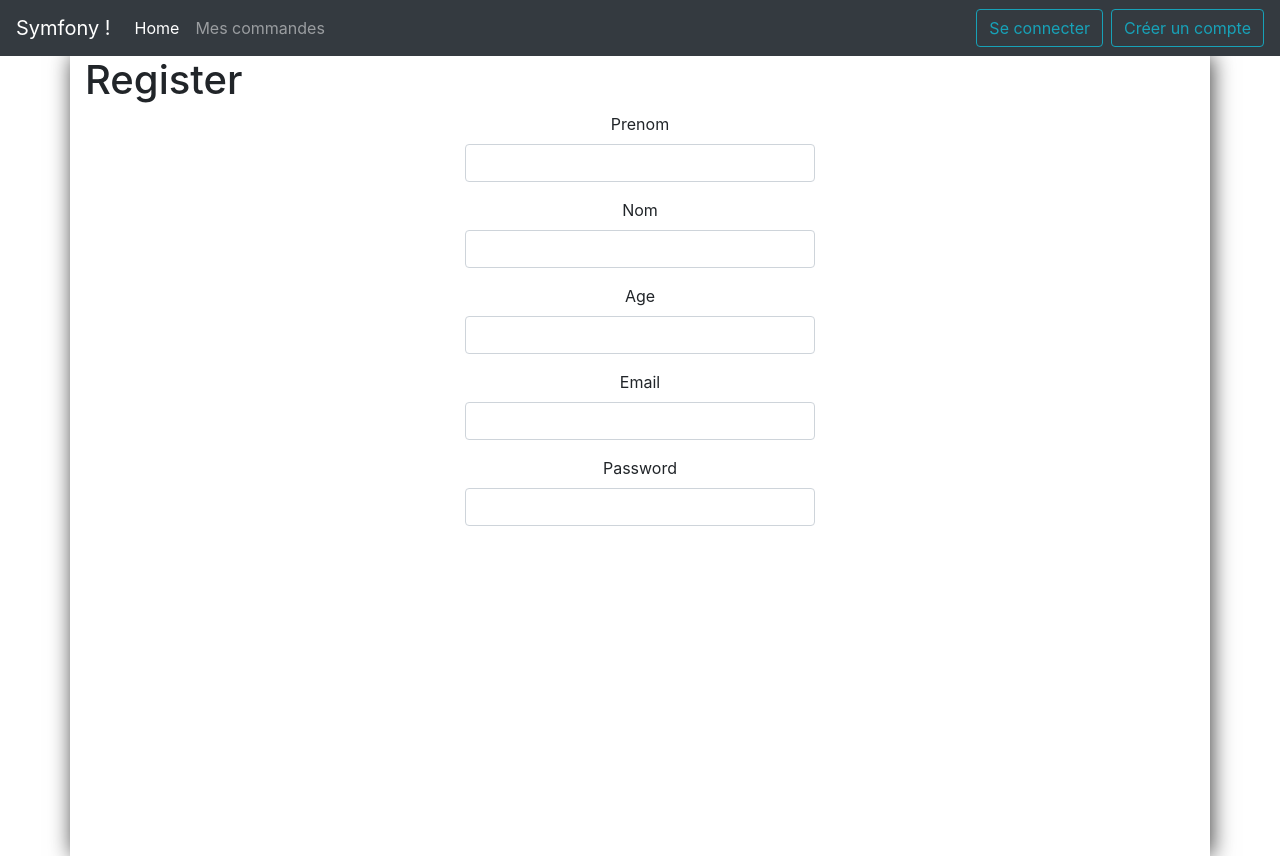
After one commit to MaximeLefeb/symfonyDoctilib, a Symfony app: template Doctolib_Project/templates/registration/addNewPatient.html.twig in a window 1280 px wide. The commit adds this page. Run offline with Twig, Linux system fonts and the light colour scheme; the template is opened without the code that fills it, so the values that code supplies are empty; form fields are guessed from the names that the template uses; some libraries are stand-ins or nearby versions.

Commit message:
register user(patient)

```diff
--- a/Doctolib_Project/composer.json
+++ b/Doctolib_Project/composer.json
@@ -37,6 +37,7 @@
         "twig/twig": "^2.12|^3.0"
     },
     "require-dev": {
+        "doctrine/doctrine-fixtures-bundle": "^3.4",
         "symfony/browser-kit": "^4.4",
         "symfony/css-selector": "^4.4",
         "symfony/debug-bundle": "^4.4",
--- a/Doctolib_Project/config/bundles.php
+++ b/Doctolib_Project/config/bundles.php
@@ -13,4 +13,5 @@ return [
     Symfony\Bundle\SecurityBundle\SecurityBundle::class => ['all' => true],
     Twig\Extra\TwigExtraBundle\TwigExtraBundle::class => ['all' => true],
     Symfony\Bundle\WebServerBundle\WebServerBundle::class => ['dev' => true],
+    Doctrine\Bundle\FixturesBundle\DoctrineFixturesBundle::class => ['dev' => true, 'test' => true],
 ];
--- a/Doctolib_Project/src/Entity/Patient.php
+++ b/Doctolib_Project/src/Entity/Patient.php
@@ -5,10 +5,7 @@ namespace App\Entity;
 use App\Entity\User;
 use Doctrine\ORM\Mapping as ORM;
 use App\Repository\PatientRepository;
-use Doctrine\ORM\Mapping\InheritanceType;
-use Doctrine\ORM\Mapping\DiscriminatorMap;
 use Doctrine\Common\Collections\Collection;
-use Doctrine\ORM\Mapping\DiscriminatorColumn;
 use Doctrine\Common\Collections\ArrayCollection;
 use Symfony\Component\Validator\Constraints as Assert;
 
--- a/Doctolib_Project/templates/base.html.twig
+++ b/Doctolib_Project/templates/base.html.twig
@@ -2,11 +2,63 @@
 <html>
     <head>
         <meta charset="UTF-8">
-        <title>{% block title %}Welcome!{% endblock %}</title>
-        {% block stylesheets %}{% endblock %}
+        <title>{% block title %}Acceuil{% endblock %}</title>
+        {% block stylesheets %}
+        <link
+            rel="stylesheet"
+            href="https://stackpath.bootstrapcdn.com/bootstrap/4.3.1/css/bootstrap.min.css"
+            integrity="sha384-ggOyR0iXCbMQv3Xipma34MD+dH/1fQ784/j6cY/iJTQUOhcWr7x9JvoRxT2MZw1T"
+            crossorigin="anonymous">
+        {% endblock %}
     </head>
     <body>
-        {% block body %}{% endblock %}
-        {% block javascripts %}{% endblock %}
+        <nav class="navbar navbar-expand-lg navbar-dark bg-dark">
+            <a class="navbar-brand" href="#">Symfony !</a>
+            <button class="navbar-toggler" type="button" data-toggle="collapse" data-target="#navbarColor01" aria-controls="navbarColor01" aria-expanded="false" aria-label="Toggle navigation">
+            <span class="navbar-toggler-icon"></span>
+            </button>
+
+            <div class="collapse navbar-collapse" id="navbarColor01">
+                <ul class="navbar-nav mr-auto">
+                    <li class="nav-item active">
+                        <a class="nav-link" href="#">Home <span class="sr-only">(current)</span></a>
+                    </li>
+                    <li class="nav-item">
+                        <a class="nav-link" href="#">Mes commandes</a>
+                    </li>
+                </ul>
+
+                {% if not is_granted('IS_AUTHENTICATED_FULLY') %}
+                    <a class="btn btn-outline-info my-2 my-sm-0" href="http://localhost:8000/login">Se connecter</a>
+                    <a class="btn btn-outline-info my-2 my-sm-0 ml-2" href="http://localhost:8000/AddPatient">Créer un compte</a>
+                {% else %}
+                    <a class="btn btn-outline-info my-2 my-sm-0" href="http://localhost:8000/logout">Se Déconnecter</a>
+                {% endif %}
+            </div>
+        </nav>
+
+        <div class='container'>
+            {% block body %}
+
+            {% endblock %}
+        </div>
+
+        {% block javascripts %}
+            <script
+                src="https://code.jquery.com/jquery-3.3.1.slim.min.js"
+                integrity="sha384-q8i/X+965DzO0rT7abK41JStQIAqVgRVzpbzo5smXKp4YfRvH+8abtTE1Pi6jizo"
+                crossorigin="anonymous">
+            </script>
+            <script
+                src="https://cdnjs.cloudflare.com/ajax/libs/popper.js/1.14.7/umd/popper.min.js"
+                integrity="sha384-UO2eT0CpHqdSJQ6hJty5KVphtPhzWj9WO1clHTMGa3JDZwrnQq4sF86dIHNDz0W1"
+                crossorigin="anonymous">
+            </script>
+            <script
+                src="https://stackpath.bootstrapcdn.com/bootstrap/4.3.1/js/bootstrap.min.js"
+                integrity="sha384-JjSmVgyd0p3pXB1rRibZUAYoIIy6OrQ6VrjIEaFf/nJGzIxFDsf4x0xIM+B07jRM"
+                crossorigin="anonymous">
+            </script>
+        {% endblock %}
     </body>
 </html>
--- /dev/null
+++ b/Doctolib_Project/templates/registration/addNewPatient.html.twig
@@ -0,0 +1,51 @@
+{% extends 'base.html.twig' %}
+
+{% block title %}Register{% endblock %}
+
+{% block body %}
+    <style>
+        .example-wrapper {
+            font: 18px/1.5 sans-serif;
+        }
+        .example-wrapper code {
+            background: #F5F5F5;
+            padding: 2px 6px;
+        }
+        .container {
+            height : 100vh;
+            -webkit-box-shadow: 2px 0px 21px 0px rgba(0,0,0,0.75);
+            -moz-box-shadow: 2px 0px 21px 0px rgba(0,0,0,0.75);
+            box-shadow: 2px 0px 21px 0px rgba(0,0,0,0.75);
+        }
+    </style>
+
+    {% for flashError in app.flashes('verify_email_error') %}
+        <div class="alert alert-danger" role="alert">{{ flashError }}</div>
+    {% endfor %}
+
+    <h1>Register</h1>
+
+    <div class="row text-center">
+        <div class="col-sm-4"></div>
+        <div class="col-sm-4">
+            {{ form_start(form) }}
+                <div class="form-group">
+                    {{ form_row(form.prenom) }}
+                </div>
+                <div class="form-group">
+                    {{ form_row(form.nom) }}
+                </div>
+                <div class="form-group">
+                    {{ form_row(form.age) }}
+                </div>
+                <div class="form-group">
+                    {{ form_row(form.email) }}
+                </div>
+                <div class="form-group">
+                    {{ form_row(form.password) }}
+                </div>
+            {{ form_end(form) }}
+        </div>
+        <div class="col-sm-4"></div>
+    </div>
+{% endblock %}
```
Also changed, not shown: Doctolib_Project/src/Controller/MainController.php (+30 -1 lines), Doctolib_Project/src/Controller/SecurityController.php (+2 -11 lines), Doctolib_Project/src/DataFixtures/AppFixtures.php (added, +22 -0 lines), Doctolib_Project/src/Form/PatientType.php (added, +32 -0 lines), Doctolib_Project/src/Security/UserAuthentificatorAuthenticator.php (+4 -7 lines), Doctolib_Project/templates/security/login.html.twig (+10 -17 lines), 3 other files.
